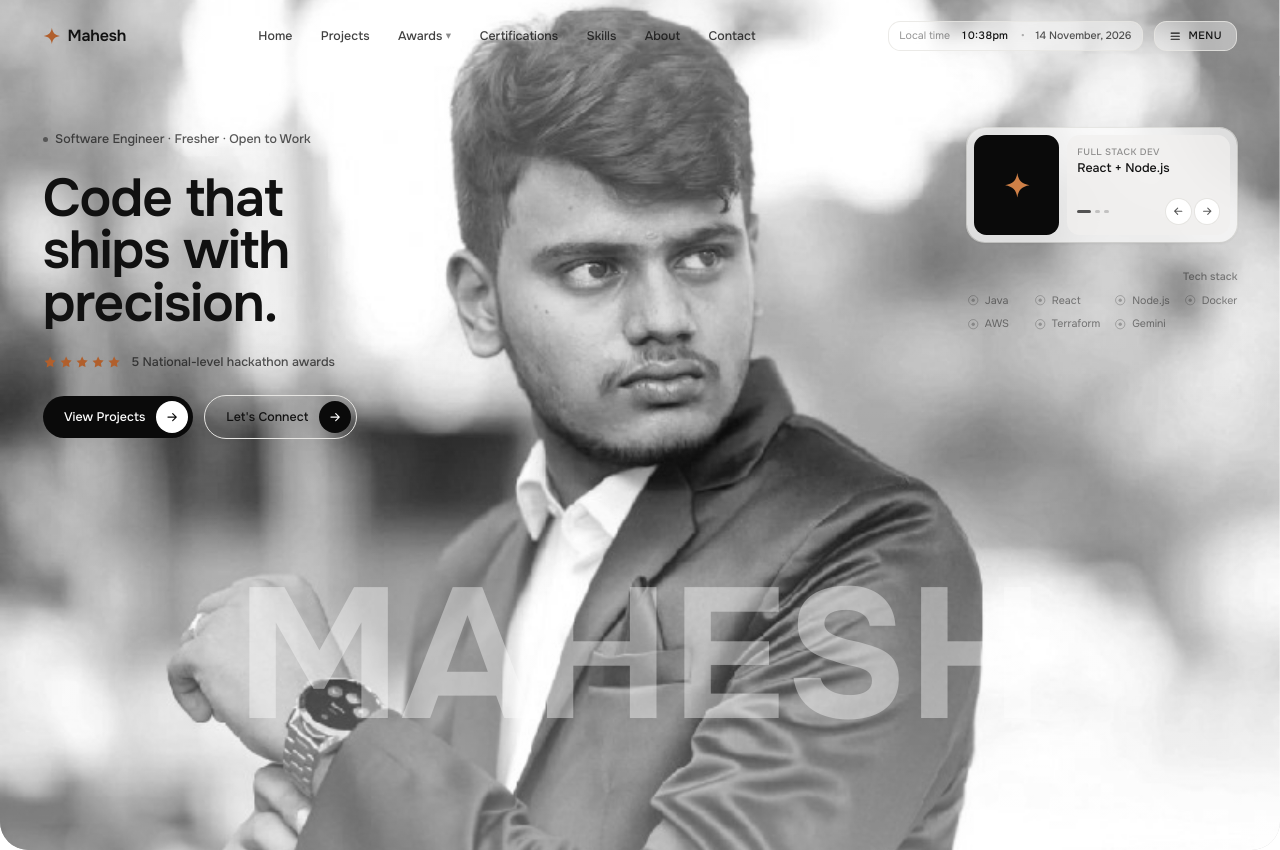
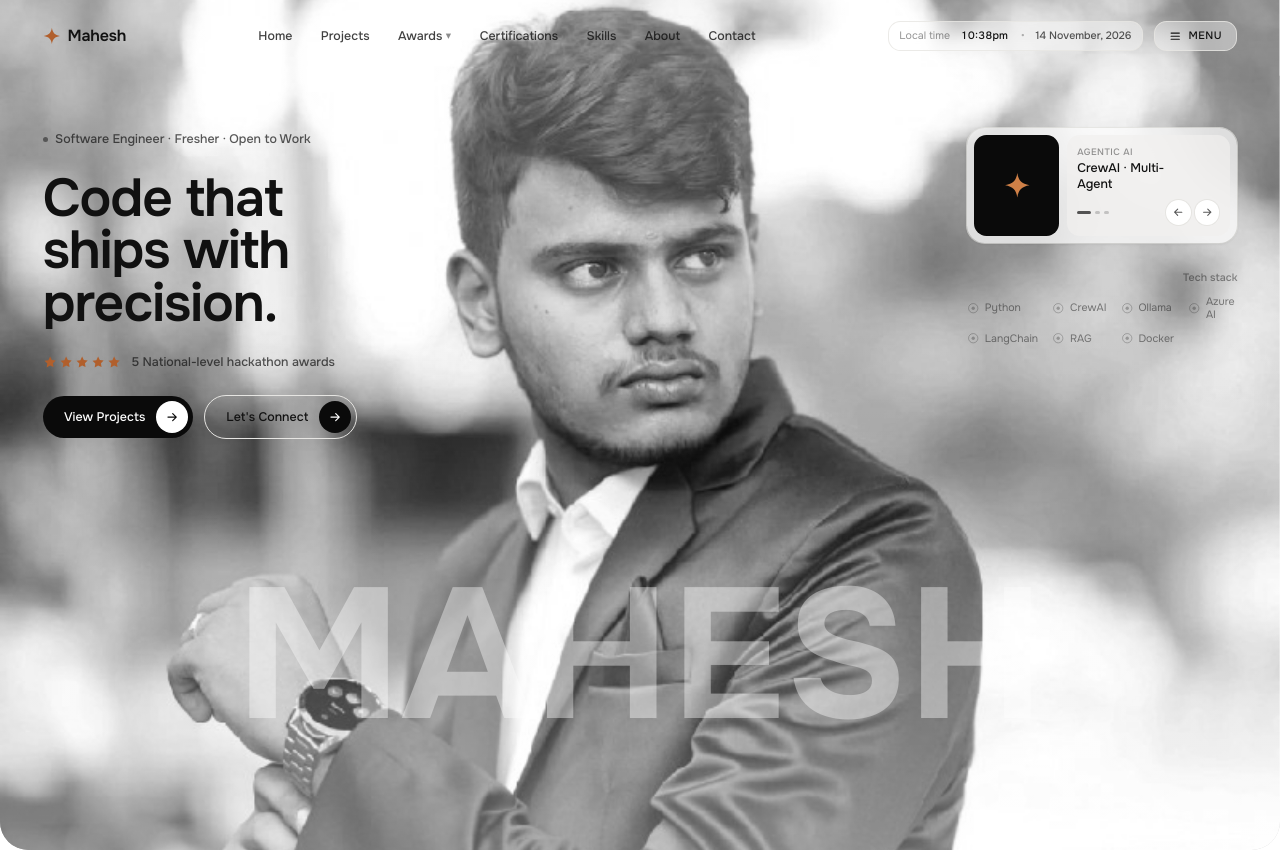
Before and after one commit to Mahee0117/Portfolio, a plain HTML site: page index.html in a window 1280 px wide. Shown: the top 850 px of the page. Drawn offline with nearby package versions, Linux system fonts and the light colour scheme.

Commit message:
content: rebrand as AI Engineer — update tech stack, skills & all copy
- Page title: AI Engineer & LLM Applications
- Meta description: focus on Agentic AI, multi-agent systems
- Hero tech pills: Python, CrewAI, Ollama, Azure AI, LangChain, RAG, Docker
- About tagline: agentic AI systems & LLM applications
- Skills section:
  01 Agentic AI & Multi-Agent Systems (CrewAI, Azure AI Foundry, RAG, LangChain, Pydantic)
  02 LLM Applications (Ollama, Prompt Engineering, local inference)
  03 Cloud & DevOps (AWS, Docker, Jenkins, Linux, Git, Grafana, Prometheus)
  04 Backend & Tooling (Python, Java, SQL, MySQL, HTML, CSS, JS)
- Footer tagline: AI Engineer · LLM & Agentic AI
- Hero rotating cards: Agentic AI / LLM Apps / RAG Pipelines

```diff
--- a/index.html
+++ b/index.html
@@ -3,8 +3,8 @@
 <head>
 <meta charset="UTF-8" />
 <meta name="viewport" content="width=device-width, initial-scale=1.0" />
-<title>Mahesh M S K — Software Engineer & Cloud Infrastructure</title>
-<meta name="description" content="Final-year Computer Science student skilled in full-stack development, DevOps, and AI. National-level hackathon award winner." />
+<title>Mahesh M S K — AI Engineer & LLM Applications</title>
+<meta name="description" content="Final-year CS student specialising in Agentic AI, LLM applications, and multi-agent systems. Building AI-powered products with CrewAI, Azure AI Foundry, and Ollama." />
 <meta name="theme-color" content="#0a0a0a" />
 <link rel="preconnect" href="https://fonts.googleapis.com">
 <link rel="preconnect" href="https://fonts.gstatic.com" crossorigin>
@@ -581,13 +581,13 @@ img{display:block}
         <div class="hero-partners">
           <div class="partners-label">Tech stack</div>
           <div class="partners-grid">
-            <span class="partner-item"><svg viewBox="0 0 24 24" fill="none" stroke="currentColor" stroke-width="1.6"><circle cx="12" cy="12" r="9"/><circle cx="12" cy="12" r="3.2" fill="currentColor" stroke="none"/></svg>Java</span>
-            <span class="partner-item"><svg viewBox="0 0 24 24" fill="none" stroke="currentColor" stroke-width="1.6"><circle cx="12" cy="12" r="9"/><circle cx="12" cy="12" r="3.2" fill="currentColor" stroke="none"/></svg>React</span>
-            <span class="partner-item"><svg viewBox="0 0 24 24" fill="none" stroke="currentColor" stroke-width="1.6"><circle cx="12" cy="12" r="9"/><circle cx="12" cy="12" r="3.2" fill="currentColor" stroke="none"/></svg>Node.js</span>
+            <span class="partner-item"><svg viewBox="0 0 24 24" fill="none" stroke="currentColor" stroke-width="1.6"><circle cx="12" cy="12" r="9"/><circle cx="12" cy="12" r="3.2" fill="currentColor" stroke="none"/></svg>Python</span>
+            <span class="partner-item"><svg viewBox="0 0 24 24" fill="none" stroke="currentColor" stroke-width="1.6"><circle cx="12" cy="12" r="9"/><circle cx="12" cy="12" r="3.2" fill="currentColor" stroke="none"/></svg>CrewAI</span>
+            <span class="partner-item"><svg viewBox="0 0 24 24" fill="none" stroke="currentColor" stroke-width="1.6"><circle cx="12" cy="12" r="9"/><circle cx="12" cy="12" r="3.2" fill="currentColor" stroke="none"/></svg>Ollama</span>
+            <span class="partner-item"><svg viewBox="0 0 24 24" fill="none" stroke="currentColor" stroke-width="1.6"><circle cx="12" cy="12" r="9"/><circle cx="12" cy="12" r="3.2" fill="currentColor" stroke="none"/></svg>Azure AI</span>
+            <span class="partner-item"><svg viewBox="0 0 24 24" fill="none" stroke="currentColor" stroke-width="1.6"><circle cx="12" cy="12" r="9"/><circle cx="12" cy="12" r="3.2" fill="currentColor" stroke="none"/></svg>LangChain</span>
+            <span class="partner-item"><svg viewBox="0 0 24 24" fill="none" stroke="currentColor" stroke-width="1.6"><circle cx="12" cy="12" r="9"/><circle cx="12" cy="12" r="3.2" fill="currentColor" stroke="none"/></svg>RAG</span>
             <span class="partner-item"><svg viewBox="0 0 24 24" fill="none" stroke="currentColor" stroke-width="1.6"><circle cx="12" cy="12" r="9"/><circle cx="12" cy="12" r="3.2" fill="currentColor" stroke="none"/></svg>Docker</span>
-            <span class="partner-item"><svg viewBox="0 0 24 24" fill="none" stroke="currentColor" stroke-width="1.6"><circle cx="12" cy="12" r="9"/><circle cx="12" cy="12" r="3.2" fill="currentColor" stroke="none"/></svg>AWS</span>
-            <span class="partner-item"><svg viewBox="0 0 24 24" fill="none" stroke="currentColor" stroke-width="1.6"><circle cx="12" cy="12" r="9"/><circle cx="12" cy="12" r="3.2" fill="currentColor" stroke="none"/></svg>Terraform</span>
-            <span class="partner-item"><svg viewBox="0 0 24 24" fill="none" stroke="currentColor" stroke-width="1.6"><circle cx="12" cy="12" r="9"/><circle cx="12" cy="12" r="3.2" fill="currentColor" stroke="none"/></svg>Gemini</span>
           </div>
         </div>
       </div>
@@ -617,7 +617,7 @@ img{display:block}
       </div>
     </div>
     <div class="about-right">
-      <h2 class="about-h2" id="aboutH2" data-word-reveal>Final-year CS student building <span class="muted">full-stack products, cloud infrastructure, and AI-powered systems — shipped fast and with precision.</span></h2>
+      <h2 class="about-h2" id="aboutH2" data-word-reveal>Final-year CS student building <span class="muted">agentic AI systems, LLM applications, and multi-agent workflows — shipped fast and with precision.</span></h2>
       <div class="about-footer reveal-item" data-reveal data-delay="200" style="transform:translateY(12px)">
         <div>
           <div class="about-social-label">Find me online</div>
@@ -741,10 +741,10 @@ img{display:block}
       <span class="line-wrap"><span class="line-inner">What I do best</span></span>
     </h2>
     <ul>
-      <li class="service-row reveal-item" data-reveal data-delay="0" style="transform:translateY(24px)"><a href="#"><span class="service-idx">01</span><h3 class="service-title">Full Stack Development</h3><p class="service-desc">React, Node.js, Java RESTful APIs, SQLite — end-to-end.</p><span class="service-badge"><svg viewBox="0 0 24 24" fill="none" stroke="currentColor" stroke-width="2" stroke-linecap="round" stroke-linejoin="round"><path d="M7 17 17 7M8 7h9v9"/></svg></span></a></li>
-      <li class="service-row reveal-item" data-reveal data-delay="80" style="transform:translateY(24px)"><a href="#"><span class="service-idx">02</span><h3 class="service-title">Cloud & DevOps</h3><p class="service-desc">AWS, Docker, Kubernetes, Jenkins, Terraform, Ansible.</p><span class="service-badge"><svg viewBox="0 0 24 24" fill="none" stroke="currentColor" stroke-width="2" stroke-linecap="round" stroke-linejoin="round"><path d="M7 17 17 7M8 7h9v9"/></svg></span></a></li>
-      <li class="service-row reveal-item" data-reveal data-delay="160" style="transform:translateY(24px)"><a href="#"><span class="service-idx">03</span><h3 class="service-title">AI / LLM Integration</h3><p class="service-desc">Google Gemini API, Ollama, Prompt Engineering, AI workflows.</p><span class="service-badge"><svg viewBox="0 0 24 24" fill="none" stroke="currentColor" stroke-width="2" stroke-linecap="round" stroke-linejoin="round"><path d="M7 17 17 7M8 7h9v9"/></svg></span></a></li>
-      <li class="service-row reveal-item" data-reveal data-delay="240" style="transform:translateY(24px)"><a href="#"><span class="service-idx">04</span><h3 class="service-title">Monitoring & Observability</h3><p class="service-desc">Prometheus, metric collection, Kubernetes exporters.</p><span class="service-badge"><svg viewBox="0 0 24 24" fill="none" stroke="currentColor" stroke-width="2" stroke-linecap="round" stroke-linejoin="round"><path d="M7 17 17 7M8 7h9v9"/></svg></span></a></li>
+      <li class="service-row reveal-item" data-reveal data-delay="0" style="transform:translateY(24px)"><a href="#"><span class="service-idx">01</span><h3 class="service-title">Agentic AI &amp; Multi-Agent Systems</h3><p class="service-desc">CrewAI, Azure AI Foundry, RAG, LangChain, Pydantic.</p><span class="service-badge"><svg viewBox="0 0 24 24" fill="none" stroke="currentColor" stroke-width="2" stroke-linecap="round" stroke-linejoin="round"><path d="M7 17 17 7M8 7h9v9"/></svg></span></a></li>
+      <li class="service-row reveal-item" data-reveal data-delay="80" style="transform:translateY(24px)"><a href="#"><span class="service-idx">02</span><h3 class="service-title">LLM Applications</h3><p class="service-desc">Ollama, Prompt Engineering, local inference, AI workflows.</p><span class="service-badge"><svg viewBox="0 0 24 24" fill="none" stroke="currentColor" stroke-width="2" stroke-linecap="round" stroke-linejoin="round"><path d="M7 17 17 7M8 7h9v9"/></svg></span></a></li>
+      <li class="service-row reveal-item" data-reveal data-delay="160" style="transform:translateY(24px)"><a href="#"><span class="service-idx">03</span><h3 class="service-title">Cloud &amp; DevOps</h3><p class="service-desc">AWS, Docker, Jenkins, Linux, Git, Grafana, Prometheus.</p><span class="service-badge"><svg viewBox="0 0 24 24" fill="none" stroke="currentColor" stroke-width="2" stroke-linecap="round" stroke-linejoin="round"><path d="M7 17 17 7M8 7h9v9"/></svg></span></a></li>
+      <li class="service-row reveal-item" data-reveal data-delay="240" style="transform:translateY(24px)"><a href="#"><span class="service-idx">04</span><h3 class="service-title">Backend & Tooling</h3><p class="service-desc">Python, Java, SQL, MySQL, HTML, CSS, JavaScript.</p><span class="service-badge"><svg viewBox="0 0 24 24" fill="none" stroke="currentColor" stroke-width="2" stroke-linecap="round" stroke-linejoin="round"><path d="M7 17 17 7M8 7h9v9"/></svg></span></a></li>
     </ul>
   </div>
 </section>
@@ -786,7 +786,7 @@ img{display:block}
     <div class="footer-columns">
       <div class="footer-col">
         <div class="footer-col-brand"><svg viewBox="0 0 48 48" fill="currentColor"><path d="M24 2c2.2 13.8 7.9 19.6 22 22-14.1 2.4-19.8 8.2-22 22-2.2-13.8-7.9-19.6-22-22 14.1-2.4 19.8-8.2 22-22Z"/></svg>Mahesh M S K</div>
-        <p class="footer-col-tagline">Software Engineer · Java · Cloud Infrastructure · Fresher. Building scalable products with clean code.</p>
+        <p class="footer-col-tagline">AI Engineer · LLM &amp; Agentic AI · Fresher. Building intelligent systems with CrewAI, Ollama, and Azure AI Foundry.</p>
       </div>
       <div class="footer-col">
         <div class="footer-col-title">Navigate</div>
@@ -800,8 +800,8 @@ img{display:block}
       <div class="footer-col">
         <div class="footer-col-title">Skills</div>
         <ul>
-          <li><a href="#services" onclick="scrollToId('services');return false"><span>Full Stack Dev</span></a></li>
-          <li><a href="#services" onclick="scrollToId('services');return false"><span>Cloud & DevOps</span></a></li>
+          <li><a href="#services" onclick="scrollToId('services');return false"><span>Agentic AI</span></a></li>
+          <li><a href="#services" onclick="scrollToId('services');return false"><span>LLM Apps</span></a></li>
           <li><a href="#services" onclick="scrollToId('services');return false"><span>AI / LLM</span></a></li>
           <li><a href="#services" onclick="scrollToId('services');return false"><span>Monitoring</span></a></li>
         </ul>
@@ -1117,9 +1117,9 @@ document.querySelectorAll('[data-count]').forEach(el=>{
 
 /* ── HERO CARD ── */
 const cardItems=[
-  {caption:'Full Stack Dev',title:'React + Node.js'},
-  {caption:'Cloud & DevOps',title:'AWS · Docker · K8s'},
-  {caption:'AI Integration',title:'Gemini · Ollama LLM'},
+  {caption:'Agentic AI',title:'CrewAI · Multi-Agent'},
+  {caption:'LLM Apps',title:'Ollama · Azure AI'},
+  {caption:'RAG Pipelines',title:'ChromaDB · LangChain'},
 ];
 let cardIdx=0;
 const heroCardSlot=document.getElementById('heroCardSlot');
```
